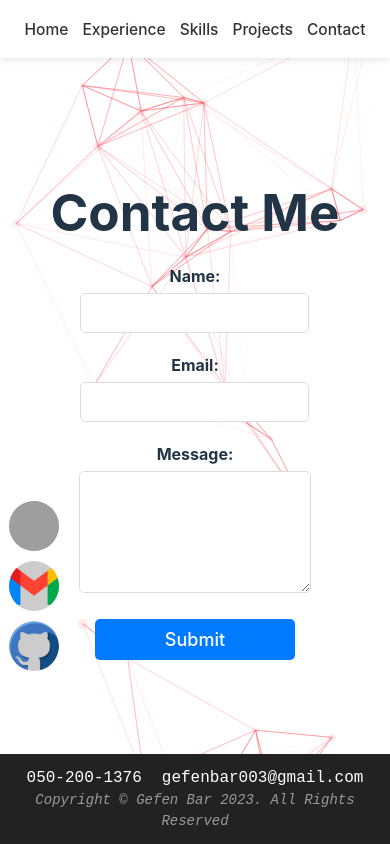
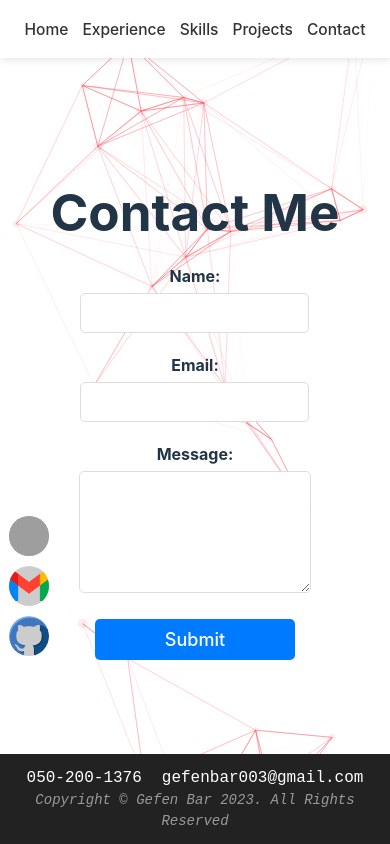
Before and after one commit to gefenbar/ReactJS-Portfolio, a React (Vite) app: page /contact in a window 390 px wide. Built offline with nearby package versions, Linux system fonts and the light colour scheme; grey boxes are pictures that could not be loaded.

Commit message:
fixed social balls responsiveness

```diff
--- a/src/styles/Navbar.css
+++ b/src/styles/Navbar.css
@@ -43,7 +43,7 @@
 
 
 /* Responsive styles */
-@media only screen and (max-width: 768px) {
+@media (max-width: 768px) {
     #nav {
         flex-direction: column;
         padding-bottom: 10px;
--- a/src/styles/SocialBalls.css
+++ b/src/styles/SocialBalls.css
@@ -46,3 +46,12 @@
 .social-ball:hover .logo {
     opacity: 0.7;
 }
+
+@media (max-width: 768px) {
+    .social-ball {
+
+        width: 40px;
+        height: 40px;
+
+    }
+}
```
